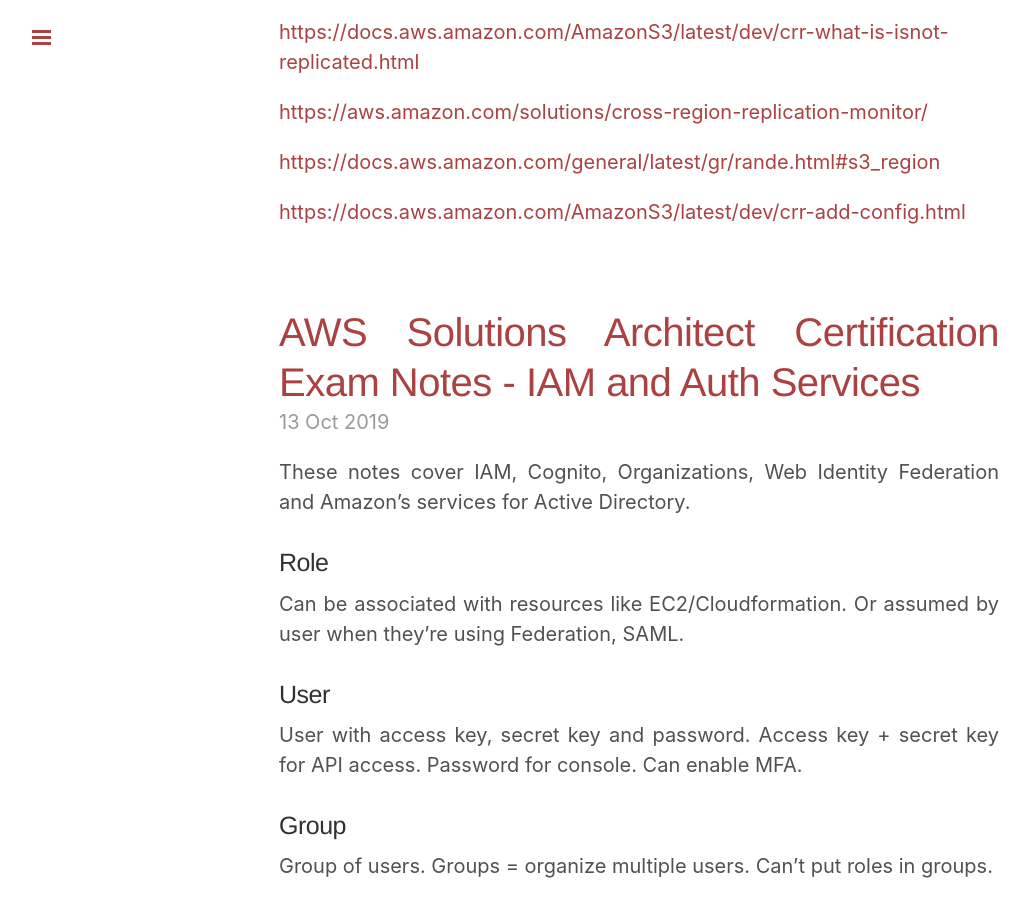
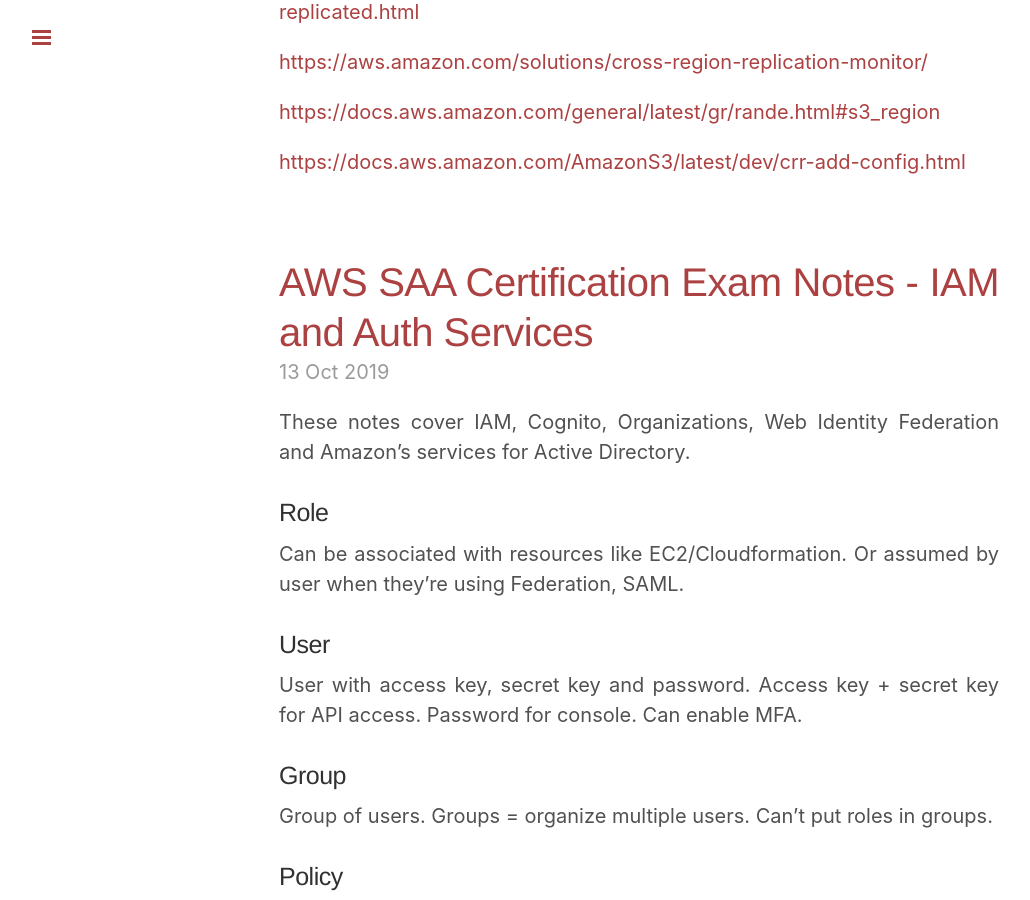
Before and after one commit to haisum/haisum.github.io, a Jekyll site: the page built from index.html, in a window 1280 px wide and 900 px high, scrolled down 5210 px. Shown: the whole window, without its empty margins (1-1031 px from the left). Built offline with Jekyll 4.4.1, drawn with Linux system fonts in a browser that asks for light colours; the list of posts is cut into pages by our own code; some of the changed text lies outside the part shown.

Commit message:
Title fix

```diff
--- a/_posts/2019-10-13-aws-12-saa-exam-notes-iam.md
+++ b/_posts/2019-10-13-aws-12-saa-exam-notes-iam.md
@@ -1,6 +1,6 @@
 ---
 layout: post
-title: AWS Solutions Architect Certification Exam Notes - IAM and Auth Services
+title: AWS SAA Certification Exam Notes - IAM and Auth Services
 ---
 
 These notes cover IAM, Cognito, Organizations, Web Identity Federation and Amazon's services for Active Directory.
--- a/_posts/2019-10-13-aws-13-saa-exam-notes-s3.md
+++ b/_posts/2019-10-13-aws-13-saa-exam-notes-s3.md
@@ -1,6 +1,6 @@
 ---
 layout: post
-title: AWS Solutions Architect Certification Exam Notes - S3
+title: AWS SAA Certification Exam Notes - S3
 ---
 
 ### Buckets
```
